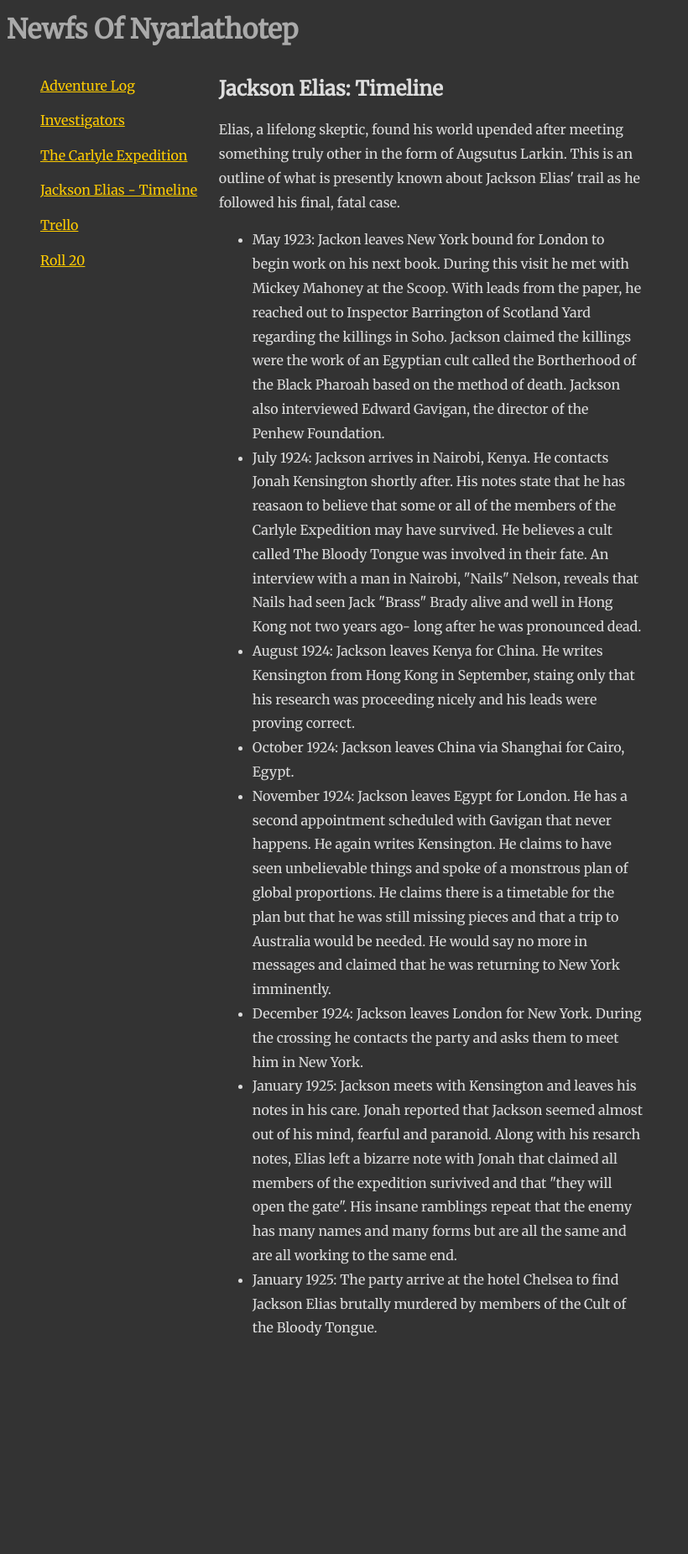
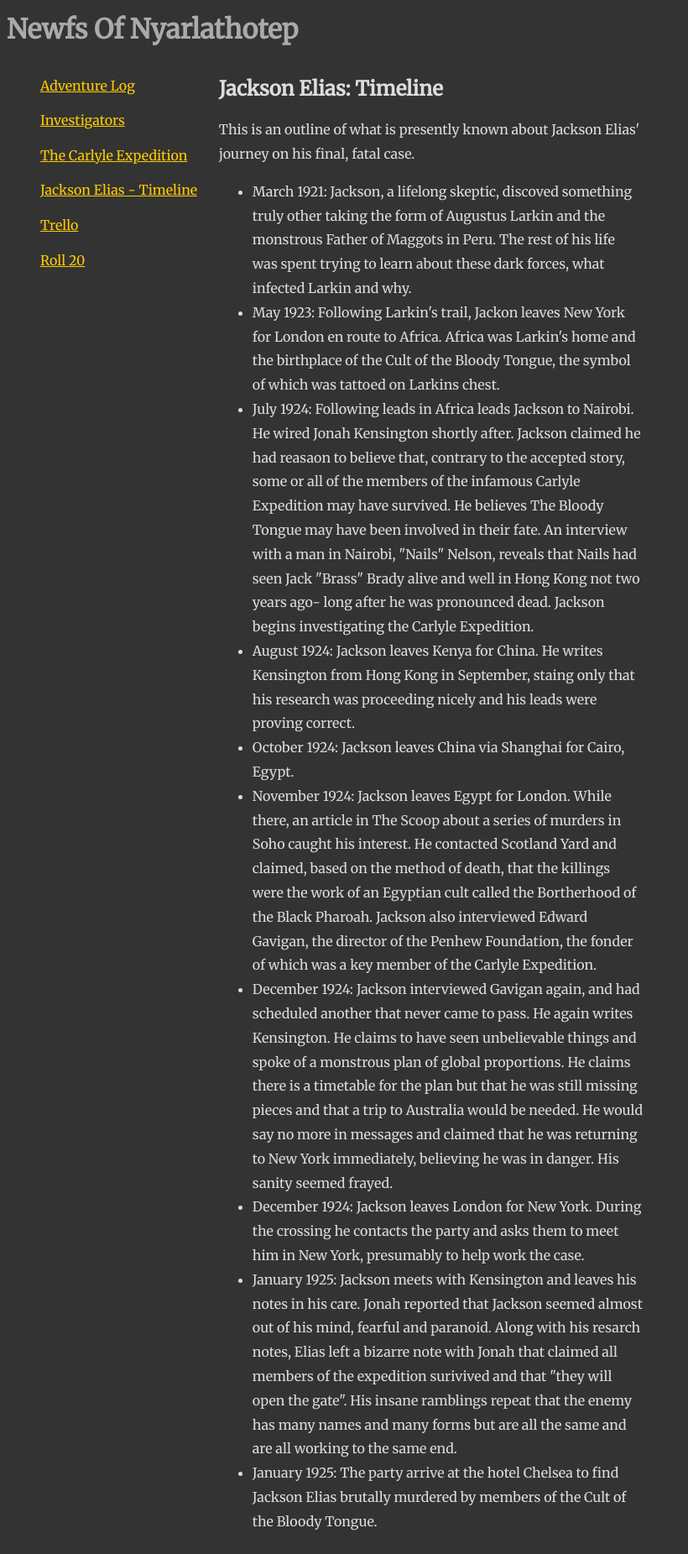
Before and after one commit to tomvinegar/mon-log, a Jekyll site: the page built from elias-timeline.html, in a window 1280 px wide. Shown: the whole page at 84% size, without its empty margins (0-820 px from the left). Built offline with Jekyll 4.4.1, drawn with Linux system fonts in a browser that asks for light colours; before the commit the page ends 1620 px from its top, so only the background shows below that.

Commit message:
timeline-updates: added more details to elias timeline
- fixed the london timeline
- fleshed out other core ideas

```diff
--- a/elias-timeline.html
+++ b/elias-timeline.html
@@ -5,14 +5,16 @@ title: Jackson Elias Timeline
  <h2>Jackson Elias: Timeline</h2>
 
 
-Elias, a lifelong skeptic, found his world upended after meeting something truly other in the form of Augsutus Larkin. This is an outline of what is presently known about Jackson Elias' trail as he followed his final, fatal case.
+This is an outline of what is presently known about Jackson Elias' journey on his final, fatal case.
 <ul>
-<li> May 1923: Jackon leaves New York bound for London to begin work on his next book. During this visit he met with Mickey Mahoney at the Scoop. With leads from the paper, he reached out to Inspector Barrington of Scotland Yard regarding the killings in Soho. Jackson claimed the killings were the work of an Egyptian cult called the Bortherhood of the Black Pharoah based on the method of death. Jackson also interviewed Edward Gavigan, the director of the Penhew Foundation.</li>
-<li> July 1924: Jackson arrives in Nairobi, Kenya. He contacts Jonah Kensington shortly after. His notes state that he has reasaon to believe that some or all of the members of the Carlyle Expedition may have survived. He believes a cult called The Bloody Tongue was involved in their fate. An interview with a man in Nairobi, "Nails" Nelson, reveals that Nails had seen Jack "Brass" Brady alive and well in Hong Kong not two years ago- long after he was pronounced dead. </li>
-<li> August 1924: Jackson leaves Kenya for China. He  writes Kensington from Hong Kong in September, staing only that his research was proceeding nicely and his leads were proving correct.
-<li> October 1924: Jackson leaves China via Shanghai for Cairo, Egypt.</li>
-<li> November 1924: Jackson leaves Egypt for London. He has a second appointment scheduled with Gavigan that never happens. He again writes Kensington. He claims to have seen unbelievable things and spoke of a monstrous plan of global proportions. He claims there is a timetable for the plan but that he was still missing pieces and that a trip to Australia would be needed. He would say no more in messages and claimed that he was returning to New York imminently.</li>
-<li> December 1924: Jackson leaves London for New York. During the crossing he contacts the party and asks them to meet him in New York.</li>
-<li> January 1925: Jackson meets with Kensington and leaves his notes in his care. Jonah reported that Jackson seemed almost out of his mind, fearful and paranoid. Along with his resarch notes, Elias left a bizarre note with Jonah that claimed all members of the expedition surivived and that "they will open the gate". His insane ramblings repeat that the enemy has many names and many forms but are all the same and are all working to the same end.</li>
-<li> January 1925: The party arrive at the hotel Chelsea to find Jackson Elias brutally murdered by members of the Cult of the Bloody Tongue.</li>
+  <li>March 1921: Jackson, a lifelong skeptic, discoved something truly other taking the form of Augustus Larkin and the monstrous Father of Maggots in Peru. The rest of his life was spent trying to learn about these dark forces, what infected Larkin and why.</li>
+  <li> May 1923: Following Larkin's trail, Jackon leaves New York for London en route to Africa. Africa was Larkin's home and the birthplace of the Cult of the Bloody Tongue, the symbol of which was tattoed on Larkins chest.</li>
+  <li> July 1924: Following leads in Africa leads Jackson to Nairobi. He wired Jonah Kensington shortly after. Jackson claimed he had reasaon to believe that, contrary to the accepted story, some or all of the members of the infamous Carlyle Expedition may have survived. He believes The Bloody Tongue may have been involved in their fate. An interview with a man in Nairobi, "Nails" Nelson, reveals that Nails had seen Jack "Brass" Brady alive and well in Hong Kong not two years ago- long after he was pronounced dead. Jackson begins investigating the Carlyle Expedition.</li>
+  <li> August 1924: Jackson leaves Kenya for China. He  writes Kensington from Hong Kong in September, staing only that his research was proceeding nicely and his leads were proving correct.
+  <li> October 1924: Jackson leaves China via Shanghai for Cairo, Egypt.</li>
+  <li> November 1924: Jackson leaves Egypt for London.  While there, an article in The Scoop about a series of murders in Soho caught his interest. He contacted Scotland Yard and claimed, based on the method of death, that the killings were the work of an Egyptian cult called the Bortherhood of the Black Pharoah. Jackson also interviewed Edward Gavigan, the director of the Penhew Foundation, the fonder of which was a key member of the Carlyle Expedition.</li>
+  <li> December 1924: Jackson interviewed Gavigan again, and had scheduled another that never came to pass. He again writes Kensington. He claims to have seen unbelievable things and spoke of a monstrous plan of global proportions. He claims there is a timetable for the plan but that he was still missing pieces and that a trip to Australia would be needed. He would say no more in messages and claimed that he was returning to New York immediately, believing he was in danger. His sanity seemed frayed.</li>
+  <li> December 1924: Jackson leaves London for New York. During the crossing he contacts the party and asks them to meet him in New York, presumably to help work the case.</li>
+  <li> January 1925: Jackson meets with Kensington and leaves his notes in his care. Jonah reported that Jackson seemed almost out of his mind, fearful and paranoid. Along with his resarch notes, Elias left a bizarre note with Jonah that claimed all members of the expedition surivived and that "they will open the gate". His insane ramblings repeat that the enemy has many names and many forms but are all the same and are all working to the same end.</li>
+  <li> January 1925: The party arrive at the hotel Chelsea to find Jackson Elias brutally murdered by members of the Cult of the Bloody Tongue.</li>
 </ul>
```
